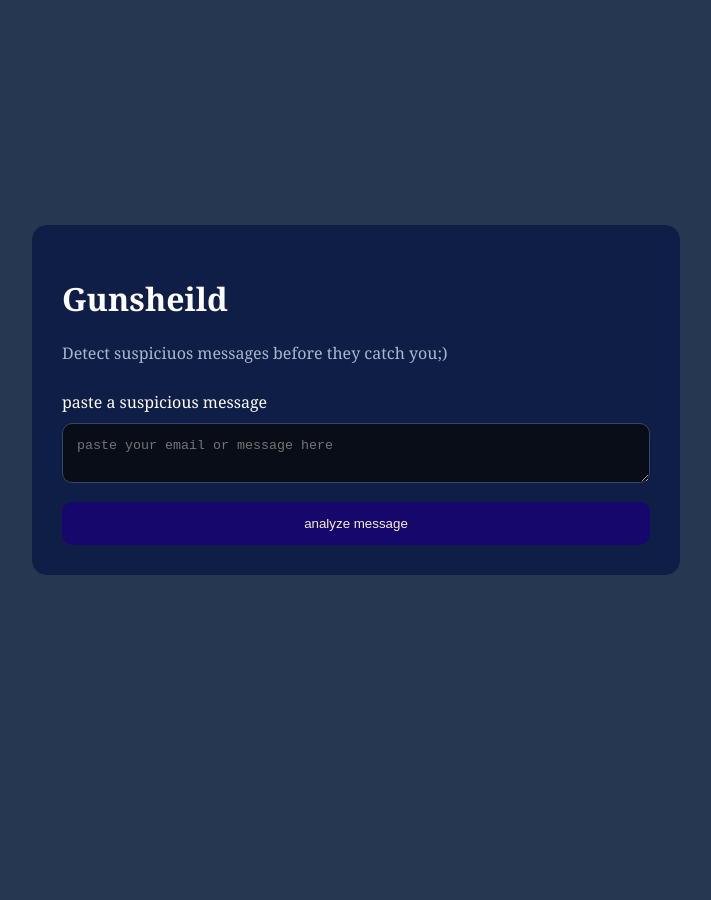
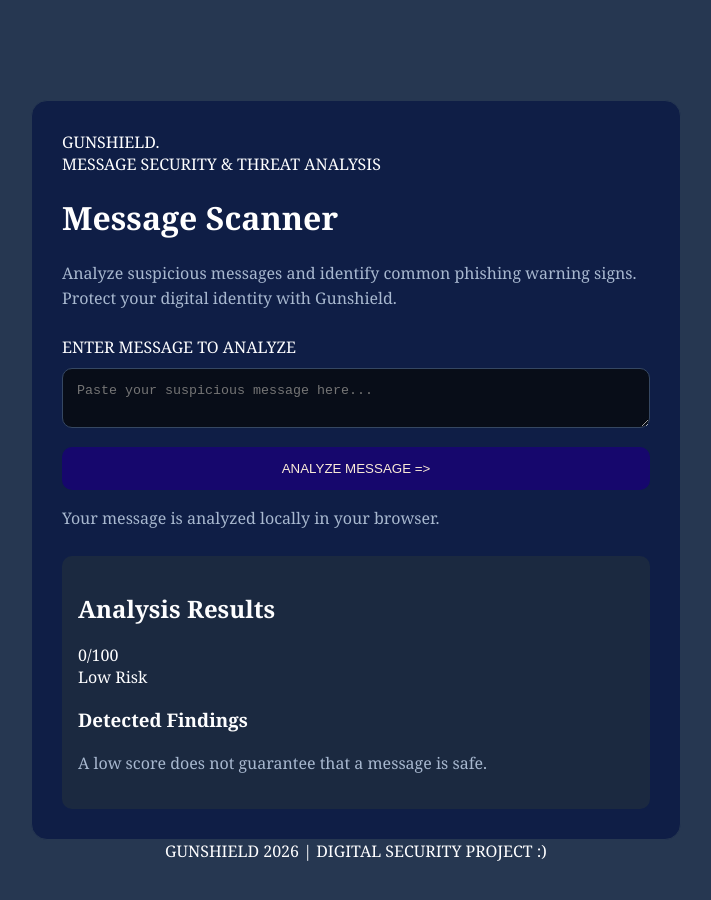
Before and after one commit to gunsandroses00/gunsheild, a plain HTML site: page index.html in a window 1280 px wide. Shown: the whole page, without its empty margins (284-995 px from the left). Before the commit the page ends 800 px from the top, so only its background shows below. Drawn offline with Linux system fonts and the light colour scheme.

Commit message:
Update index.html

```diff
--- a/index.html
+++ b/index.html
@@ -3,23 +3,59 @@
 <head>
     <meta charset="UTF-8">
     <meta name="viewport" content="width=device-width, initial-scale=1.0">
-    <title>Chronosheild phishing detector</title>
+    <title>Gunshield | Message Security</title>
     <link rel="stylesheet" href="style.css">
+    <script src="script.js" defer></script>
 </head>
 <body>
-    <main class="container">
-        <h1>Gunsheild</h1>
-        <p>Detect suspiciuos messages before they catch you;)</p>
 
-        <label for="message">paste a suspicious message</label>
-        <textarea id="message"
-         placeholder="paste your email or message here"></textarea>
-        <button id="analyze">analyze message</button>
-        <section id="results" aria-live="polite" hidden>
-            <h2 id="risk"></h2>
-            <p id="details"></p>
-     </section>
-    </main>
-    <script src="script.js"></script>
+<div class="container">
+
+    <header>
+        <div class="logo">GUNSHIELD.</div>
+        <div class="tagline">MESSAGE SECURITY & THREAT ANALYSIS</div>
+    </header>
+
+    <h1>Message Scanner</h1>
+
+    <p class="description">
+        Analyze suspicious messages and identify common phishing warning signs.
+        Protect your digital identity with Gunshield.
+    </p>
+
+    <div class="card">
+        <label for="messageInput">ENTER MESSAGE TO ANALYZE</label>
+
+        <textarea id="messageInput"
+        placeholder="Paste your suspicious message here..."></textarea>
+
+        <button id="scanButton">ANALYZE MESSAGE =></button>
+
+        <p class="note">Your message is analyzed locally in your browser.</p>
+    </div>
+    <div class="card results" id="results">
+
+        <h2>Analysis Results</h2>
+
+        <div class="score" id="score">0/100</div>
+        <div class="risk" id="risk">Low Risk</div>
+
+        <div class="progress">
+            <div class="bar" id="bar"></div>
+        </div>
+
+        <h3>Detected Findings</h3>
+        <div class="findings" id="findings"></div>
+
+        <p class="note">
+            A low score does not guarantee that a message is safe.
+        </p>
+
+    </div>
+
+</div>
+
+<footer>GUNSHIELD  2026 | DIGITAL SECURITY PROJECT :)</footer>
+
 </body>
 </html>
```
